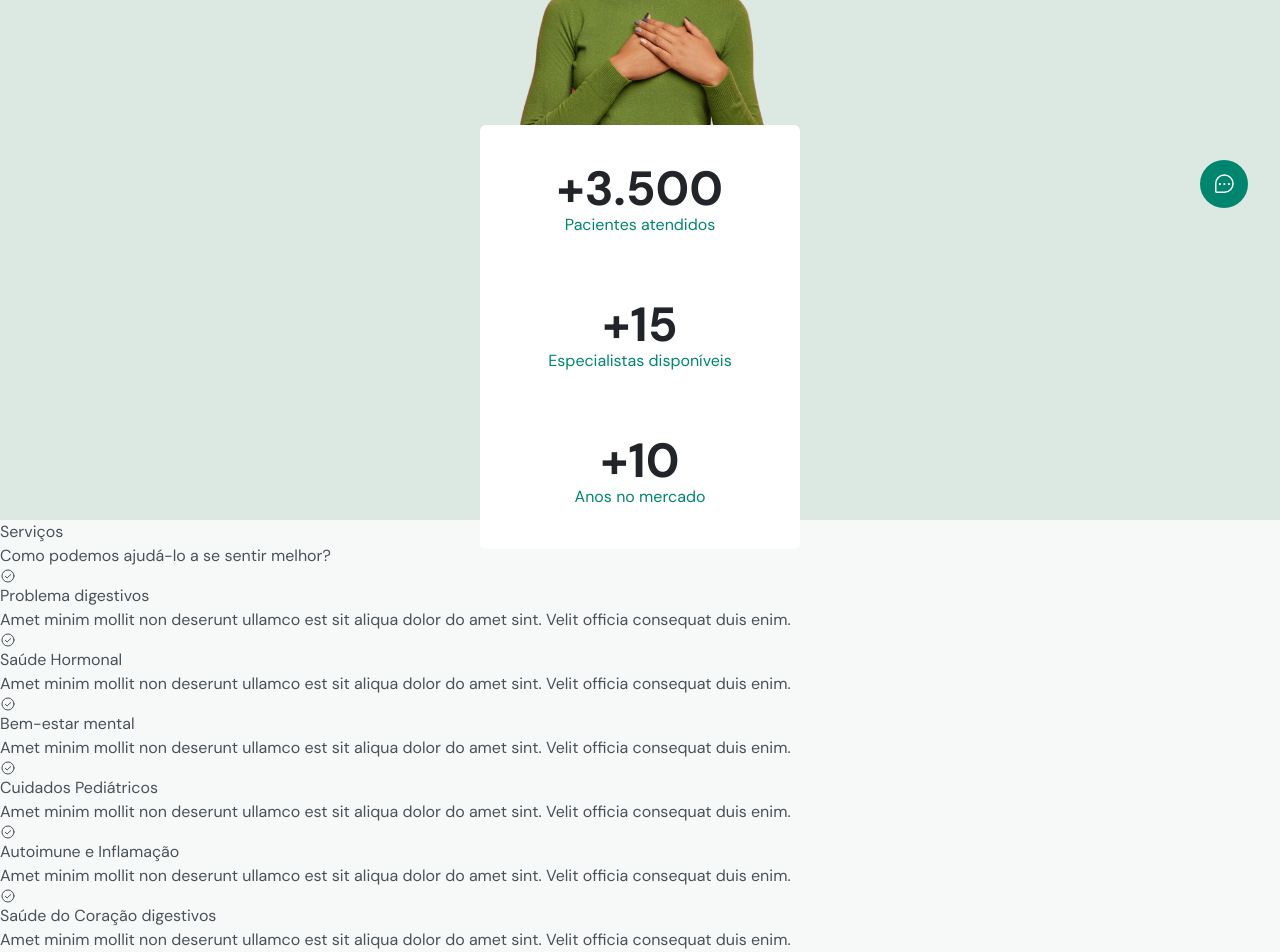
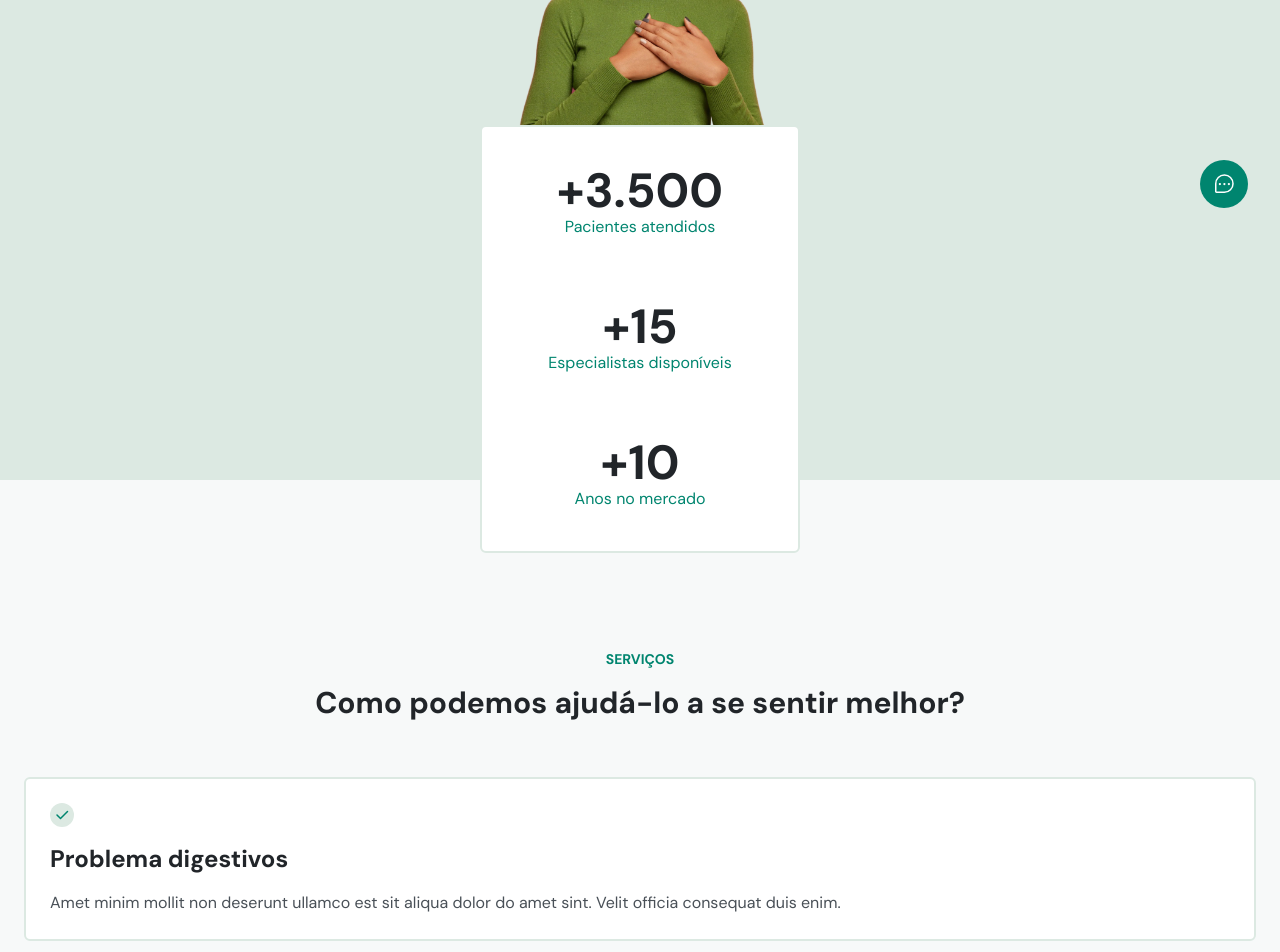
Before and after one commit to BrunoBecoski/NLW-8-Return-Impulse, a React (Vite) app in the folder web/: page / in a window 1280 px wide. Shown: the part 560-1512 px from the top of the page. Built offline with nearby package versions, Linux system fonts and the light colour scheme; no server answers.

Commit message:
Atualização do componente Services

```diff
--- a/web/src/components/Header.tsx
+++ b/web/src/components/Header.tsx
@@ -6,7 +6,7 @@ import womanImageUrl from '../assets/woman.png';
 
 export function Header() {
   return (
-    <header className="text-center bg-brand-200 h-[1080px] px-6 pt-10">
+    <header className="text-center px-6 pt-10 before:w-full before:h-[1040px] before:absolute before:top-0 before:left-0 before:z-[-1] before:bg-brand-200">
       <div className="flex flex-col items-center">
         <h4 className="text-sm font-bold uppercase text-brand-500 mt-10">Boas-vindas a DoctorCare 👋</h4>
         <h1 className="mt-4 font-bold text-3xl text-brand-headline" >Assistência médica simplificada para todos</h1>
@@ -22,7 +22,7 @@ export function Header() {
         alt="Mulher negra de moletom verde sorrindo"
       />
 
-      <div className="py-10 rounded-md bg-brand-50 max-w-xs m-auto">
+      <div className="py-10 rounded-md bg-brand-50 max-w-xs m-auto border-2 border-brand-200">
         <div>
           <h3 className="text-5xl font-bold text-brand-headline">+3.500</h3>
           <p className="text-brand-500">Pacientes atendidos</p>
--- a/web/src/components/Services.tsx
+++ b/web/src/components/Services.tsx
@@ -1,4 +1,4 @@
-import { CheckCircle } from "phosphor-react"
+import { Check } from "phosphor-react"
 
 interface CardProps {
   title: string;
@@ -7,9 +7,11 @@ interface CardProps {
 
 function Card({ title, text }: CardProps) {
   return (
-    <div>
-      <CheckCircle />
-      <h3>{title}</h3>
+    <div className="flex flex-col gap-4 p-6 rounded-md bg-brand-50 border-2 border-brand-200">
+      <div className="flex justify-center items-center w-6 h-6 rounded-full bg-brand-200">
+        <Check weight="bold" className="text-brand-500"/>
+      </div>
+      <h3 className="font-bold text-2xl text-brand-headline">{title}</h3>
       <p>{text}</p>
     </div>
   );
@@ -17,13 +19,13 @@ function Card({ title, text }: CardProps) {
 
 export function Services() {
   return (
-    <section>
-      <header>
-        <h4>Serviços</h4>
-        <h2>Como podemos ajudá-lo a se sentir melhor?</h2>
+    <section className="px-6 mt-24">
+      <header className="px-2 text-center mb-14">
+        <h4 className="font-bold text-sm uppercase text-brand-500 mb-4">Serviços</h4>
+        <h2 className="font-bold text-3xl text-brand-headline">Como podemos ajudá-lo a se sentir melhor?</h2>
       </header>
 
-      <div>
+      <div className="flex flex-col gap-8">
         <Card
           title="Problema digestivos"
           text="Amet minim mollit non deserunt ullamco est sit aliqua dolor do amet sint. Velit officia consequat duis enim."
```
